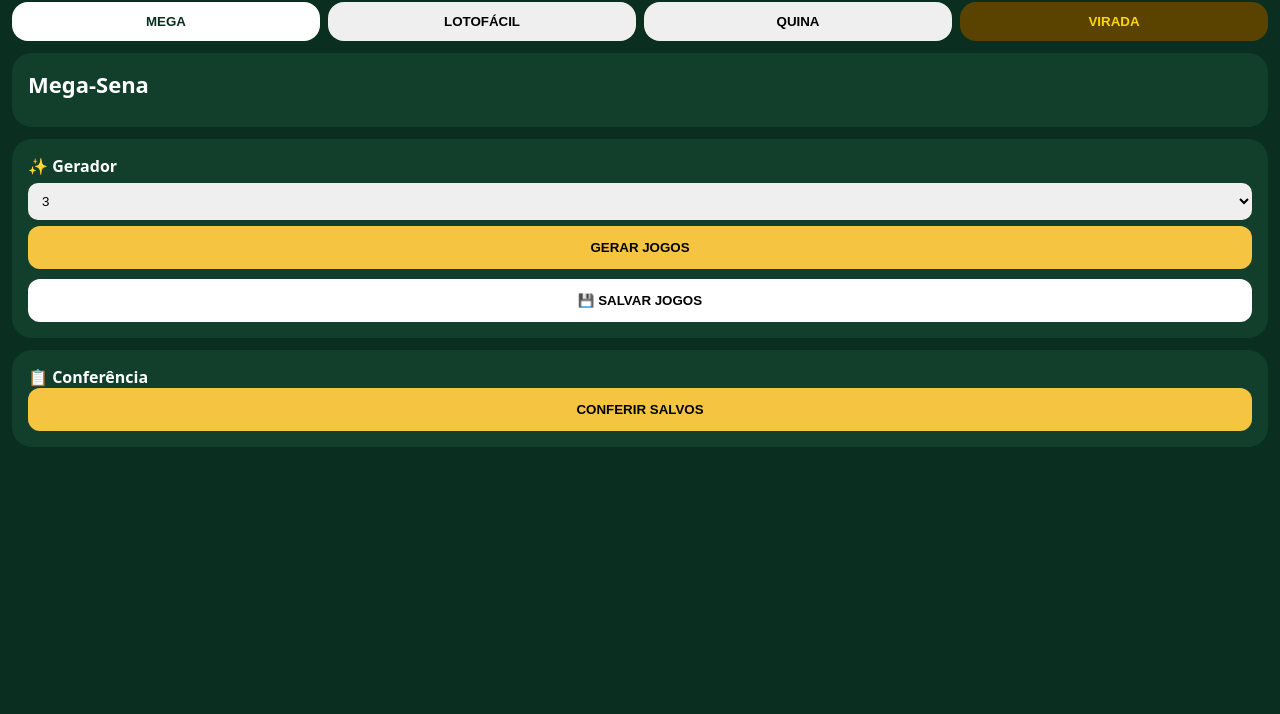
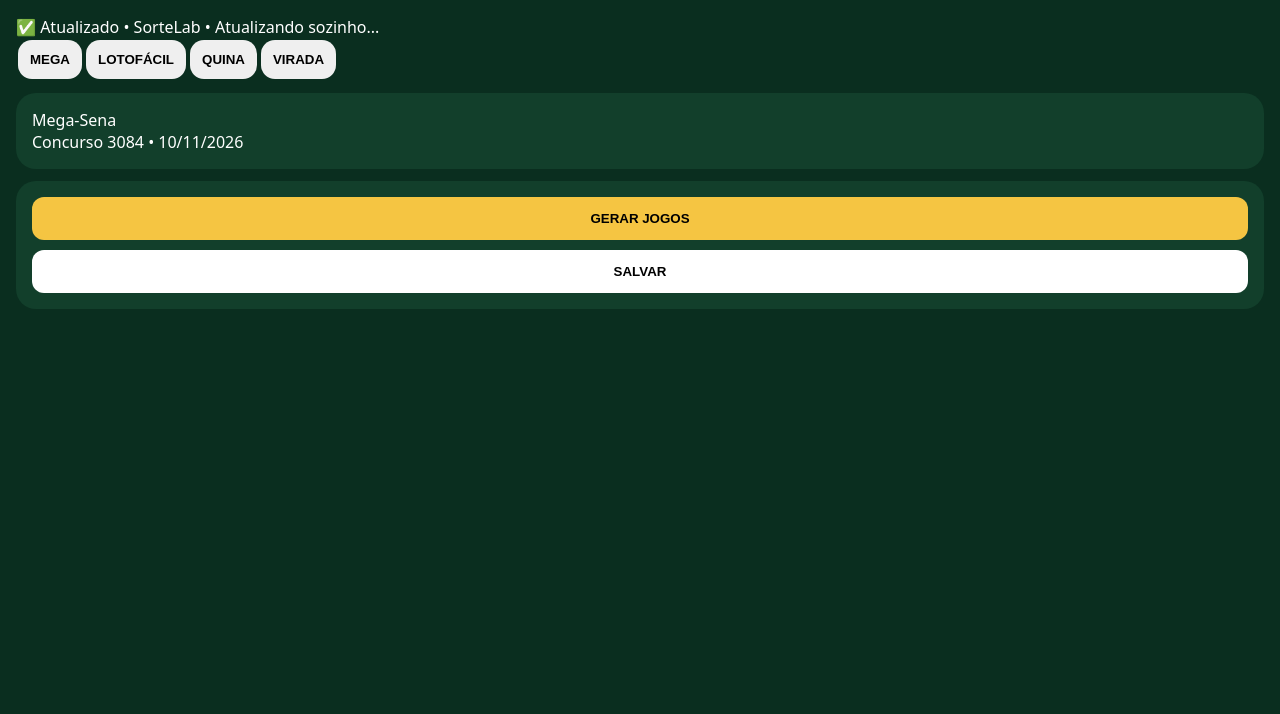
Before and after one commit to kisauru-jpg/LotteryLab-, a plain HTML site: page index.html in a window 1280 px wide. Shown: the part 86-800 px from the top of the page. Drawn offline with Linux system fonts and the light colour scheme.

Commit message:
Update index.html

```diff
--- a/index.html
+++ b/index.html
@@ -1,26 +1,15 @@
-<!DOCTYPE html>
-<html lang="pt-BR"><head><meta charset="utf-8"><meta name="viewport" content="width=device-width,initial-scale=1"><title>SorteLab</title>
-<style>body{margin:0;font-family:system-ui;background:#0a2e1f;color:#fff}header{padding:16px}.card{background:#123f2b;margin:12px;padding:16px;border-radius:20px}.tabs{display:flex;gap:8px;padding:0 12px}.tab{flex:1;padding:12px;border-radius:16px;border:0;font-weight:800}.tab.on{background:#fff;color:#0a2e1f}.tab.v{background:#5a4300;color:#ffd700}.ball{display:inline-flex;width:40px;height:40px;border-radius:50%;align-items:center;justify-content:center;font-weight:800;margin:3px;background:#22c55e}.loto{background:#9333ea}.quina{background:#2563eb}.vir{background:#f59e0b;color:#000}button.g{background:#f5c542;border:0;padding:14px;border-radius:12px;font-weight:900;width:100%}.small{font-size:13px;opacity:.85}select{width:100%;padding:10px;border-radius:10px;border:0;margin:6px 0}</style></head>
-<body><header><div style="font-size:28px;font-weight:900">Sorte⭐Lab</div><div class="small" id="status">✅ Atualizado • SorteLab • Atualizando sozinho...</div></header>
-<div class="tabs"><button class="tab on" id="t-mega" onclick="muda('mega')">MEGA</button><button class="tab" id="t-lotofacil" onclick="muda('lotofacil')">LOTOFÁCIL</button><button class="tab" id="t-quina" onclick="muda('quina')">QUINA</button><button class="tab v" id="t-virada" onclick="muda('virada')">VIRADA</button></div>
-<div class="card"><div id="titulo" style="font-size:22px;font-weight:900">Mega-Sena</div><div class="small" id="ultimo"></div><div id="bolas" style="margin:12px 0"></div><div class="small" id="info"></div><div class="small" id="hist"></div></div>
-<div class="card"><div style="font-weight:900">✨ Gerador</div><select id="qtd"><option>1</option><option selected>3</option><option>5</option><option>10</option></select><button class="g" onclick="gerar()">GERAR JOGOS</button><div id="jogos"></div><button class="g" style="background:#fff;margin-top:10px" onclick="salvar()">💾 SALVAR JOGOS</button><div class="small" id="salvos"></div></div>
-<div class="card"><div style="font-weight:900">📋 Conferência</div><button class="g" onclick="conferir()">CONFERIR SALVOS</button><div id="conf"></div></div>
+<!DOCTYPE html><html lang="pt-BR"><head><meta charset="utf-8"><meta name="viewport" content="width=device-width,initial-scale=1"><title>SorteLab</title><style>body{margin:0;font-family:system-ui;background:#0a2e1f;color:#fff;padding:16px}.card{background:#123f2b;padding:16px;border-radius:20px;margin:12px 0}.ball{display:inline-flex;width:38px;height:38px;border-radius:50%;background:#22c55e;align-items:center;justify-content:center;font-weight:800;margin:3px}.tab{padding:12px;border-radius:14px;border:0;font-weight:800;margin:2px}button.g{background:#f5c542;border:0;padding:14px;border-radius:12px;font-weight:900;width:100%}</style></head><body>
+<h1>Sorte⭐Lab</h1><div id="st">✅ Atualizado • SorteLab • Atualizando sozinho...</div>
+<div><button class="tab" onclick="show('mega')">MEGA</button><button class="tab" onclick="show('lotofacil')">LOTOFÁCIL</button><button class="tab" onclick="show('quina')">QUINA</button><button class="tab" onclick="show('virada')">VIRADA</button></div>
+<div class="card"><div id="tit">Mega-Sena</div><div id="con">Concurso 3084 • 10/11/2026</div><div id="bolas"></div><div id="inf"></div></div>
+<div class="card"><button class="g" onclick="gerar()">GERAR JOGOS</button><div id="jogos"></div><button class="g" style="background:#fff;margin-top:10px" onclick="salvar()">SALVAR</button><div id="salvos"></div></div>
 <script>
-var D={
-mega:{c:3084,data:"10/11/2026",[STRIPPED] • 12/11/2026 • R$ 20.000.000",hist:"Conc. 3084 • 10/11/2026 • 6-14-22-30-31-37 (Soma 140)"},
-lotofacil:{c:3827,data:"11/11/2026",[STRIPPED] • 12/11/2026 • R$ 5.000.000",hist:"Conc. 3827 • 11/11/2026 • 1-2-4-5-6-10-11-13-15-16-18-20-21-22-23 (Soma 187)"},
-quina:{c:7162,data:"08/11/2026",[STRIPPED] • 09/11/2026 • R$ 2.100.000",hist:"Conc. 7162 • 08/11/2026 • 9-29-46-57-66"},
-virada:{c:3100,data:"01/01/2027 11h",n:[],prox:"3100 • R$ 1.000.000.000 • Não acumula",hist:"Conc. 3099 • 01/01/2026 • 1-5-10-22-33-47"}
-};
+var D={mega:{c:3084,d:"10/11/2026",[STRIPPED] 12/11/2026},lotofacil:{c:3827,d:"11/11/2026",[STRIPPED] 12/11/2026},quina:{c:7162,d:"08/11/2026",[STRIPPED] 09/11/2026},virada:{c:3100,d:"01/01/2027",n:[],p:"R$ 1 bi"}};
 var aba="mega";
-function soma(a){var s=0;for(var i=0;i<a.length;i++)s+=a[i];return s;}
-function muda(t){aba=t;var b=document.querySelectorAll(".tab");for(var i=0;i<b.length;i++)b[i].classList.remove("on");document.getElementById("t-"+t).classList.add("on");render();}
-function render(){var d=D[aba];document.getElementById("titulo").innerText=aba=="mega"?"Mega-Sena":aba=="lotofacil"?"Lotofácil":aba=="quina"?"Quina":"Mega da Virada • 3100";document.getElementById("ultimo").innerText=aba=="virada"?"Concurso 3100 • 01/01/2027 11h • R$ 1 bi • Não acumula":"Concurso "+d.c+" • "+d.data;if(aba=="virada"){document.getElementById("bolas").innerHTML="<div class=small>Gere seu jogo da Virada abaixo.</div>";}else{var h="";for(var i=0;i<d.n.length;i++){var cls=aba=="lotofacil"?"ball loto":aba=="quina"?"ball quina":"ball";h+="<span class='"+cls+"'>"+("0"+d.n[i]).slice(-2)+"</span>";}document.getElementById("bolas").innerHTML=h;}document.getElementById("info").innerText=aba=="virada"?"Próximo: "+d.prox:"Soma: "+soma(d.n)+" • Próximo: "+d.prox;document.getElementById("hist").innerHTML="<b>Histórico:</b><br>"+d.hist;var sv=JSON.parse(localStorage.getItem("sl_salvos")||"[]");var txt="";for(var i=0;i<sv.length;i++)txt+=(i+1)+". "+sv[i].join(" - ")+"<br>";document.getElementById("salvos").innerHTML="<b>Salvos:</b><br>"+(txt||"Nenhum salvo ainda.");}
-function gerar(){var d=D[aba];var ult=d.n;var max=aba=="lotofacil"?25:aba=="quina"?80:60;var need=aba=="lotofacil"?15:aba=="mega"||aba=="virada"?6:5;var out=[];for(var k=0;k<parseInt(document.getElementById("qtd").value);k++){var jogo=[];if(aba=="lotofacil"){var novos=[];for(var n=1;n<=25;n++){if(ult.indexOf(n)==-1)novos.push(n);}novos.sort(function(){return Math.random()-0.5;});for(var x=0;x<5;x++)jogo.push(novos[x]);}var t=0;while(jogo.length<need&&t<2000){t++;var nn=Math.floor(Math.random()*max)+1;if(jogo.indexOf(nn)>-1)continue;if(aba!="lotofacil"&&ult.indexOf(nn)>-1)continue;var rep=false;for(var y=0;y<jogo.length;y++){if(Math.abs(jogo[y]-nn)==1)rep=true;}if(rep)continue;jogo.push(nn);}jogo.sort(function(a,b){return a-b;});if(jogo.length==need)out.push(jogo);}window._u=out;var html="";for(var i=0;i<out.length;i++){html+="<div style='margin:8px 0;padding:10px;background:#0a2e1f;border-radius:12px'>"+(i+1)+". ";for(var j=0;j<out[i].length;j++){var cls=aba=="lotofacil"?"ball loto":aba=="quina"?"ball quina":aba=="virada"?"ball vir":"ball";html+="<span class='"+cls+"'>"+("0"+out[i][j]).slice(-2)+"</span>";}html+="</div>";}document.getElementById("jogos").innerHTML=html;}
-function salvar(){if(!window._u)return alert("Gere primeiro");var s=JSON.parse(localStorage.getItem("sl_salvos")||"[]");for(var i=0;i<window._u.length;i++)s.push(window._u[i]);localStorage.setItem("sl_salvos",JSON.stringify(s));render();alert("Salvo!");}
-function conferir(){var s=JSON.parse(localStorage.getItem("sl_salvos")||"[]");var d=D[aba];if(!d.n.length){document.getElementById("conf").innerText="Virada sem resultado ainda - 01/01/2027";return;}var html="";for(var i=0;i<s.length;i++){var ac=0;for(var j=0;j<s[i].length;j++){if(d.n.indexOf(s[i][j])>-1)ac++;}html+=(i+1)+". "+s[i].join(" - ")+" → "+ac+" acertos<br>";}document.getElementById("conf").innerHTML=html||"Nenhum salvo.";}
-function fmt(dt){if(!dt)return "";dt=String(dt);if(dt.indexOf("-")>-1){var p=dt.split("T")[0].split("-");if(p[0].length==4)return p[2]+"/"+p[1]+"/"+p[0];}return dt;}
-async function auto(){try{var r=await fetch("/api/resultados");if(!r.ok) throw 0;var j=await r.json();var dd=j.data||{};var mudou=0;for(var k in dd){var v=dd[k];if(v&&v.concurso&&v.dezenas&&v.concurso>D[k].c){D[k].c=v.concurso;D[k].data=fmt(v.data)||D[k].data;D[k].n=v.dezenas;D[k].hist="Conc. "+v.concurso+" • "+D[k].data+" • "+v.dezenas.join("-")+" (Soma "+soma(v.dezenas)+")";mudou++;}}if(mudou>0) document.getElementById("status").innerText="✅ Atualizado sozinho • SorteLab • "+mudou+" novo(s) • "+new Date().toLocaleTimeString("pt-BR"); else document.getElementById("status").innerText="✅ Atualizado • SorteLab • Nenhum novo ainda • "+new Date().toLocaleTimeString("pt-BR");render();}catch(e){document.getElementById("status").innerText="✅ Atualizado • SorteLab • Mostrando último salvo";render();}}
+function show(t){aba=t;render();}
+function render(){var x=D[aba];document.getElementById("tit").innerText=aba=="mega"?"Mega-Sena":aba=="lotofacil"?"Lotofácil":aba=="quina"?"Quina":"Virada 3100";document.getElementById("con").innerText="Concurso "+x.c+" • "+x.d;if(!x.n.length){document.getElementById("bolas").innerHTML="Gere seu jogo da Virada";}else{var h="";for(var i=0;i<x.n.length;i++)h+="<span class=ball>"+("0"+x.n[i]).slice(-2)+"</span>";document.getElementById("bolas").innerHTML=h;}document.getElementById("inf").innerText=aba=="virada"?"Próximo: "+x.p:"Próximo: "+x.p+" • Soma "+x.n.reduce(function(a,b){return a+b},0);var s=JSON.parse(localStorage.getItem("sl")||"[]");document.getElementById("salvos").innerHTML="Salvos: "+s.length;}
+function gerar(){var x=D[aba];var max=aba=="lotofacil"?25:aba=="quina"?80:60;var need=aba=="lotofacil"?15:6;if(aba=="quina")need=5;var j=[];while(j.length<need){var n=Math.floor(Math.random()*max)+1;if(j.indexOf(n)==-1&&x.n.indexOf(n)==-1)j.push(n);}j.sort(function(a,b){return a-b});window._u=j;document.getElementById("jogos").innerHTML=j.join(" - ");}
+function salvar(){var s=JSON.parse(localStorage.getItem("sl")||"[]");if(window._u)s.push(window._u);localStorage.setItem("sl",JSON.stringify(s));render();}
+async function auto(){try{var r=await fetch("/api/resultados");var j=await r.json();var dd=j.data||{};var m=0;for(var k in dd){if(dd[k]&&dd[k].concurso> D[k].c){D[k].c=dd[k].concurso;D[k].d=dd[k].data||D[k].d;D[k].n=dd[k].dezenas;m++;}}document.getElementById("st").innerText=m>0?"✅ Atualizado sozinho • Achou "+m+" novo(s)":"✅ Atualizado • Nenhum novo ainda";render();}catch(e){document.getElementById("st").innerText="✅ Atualizado • Mostrando último salvo";render();}}
 render();auto();
 </script></body></html>
```
